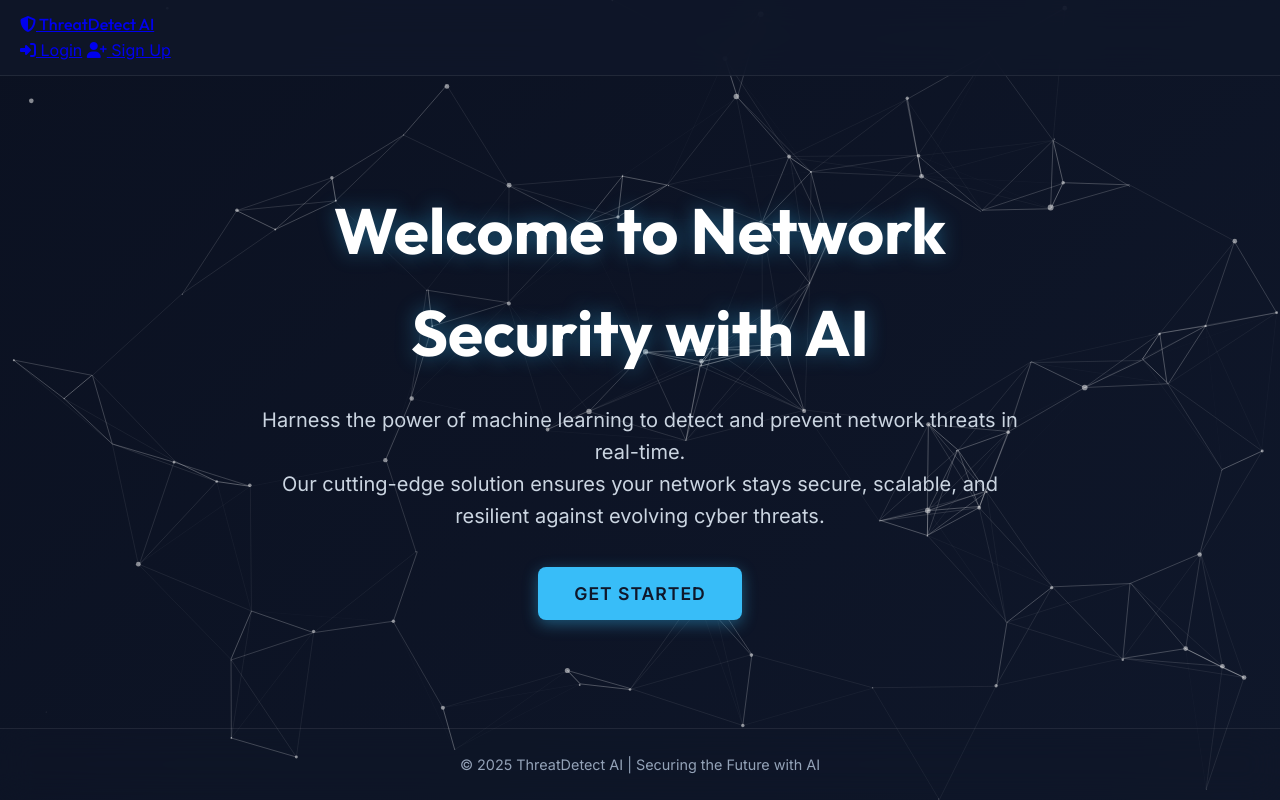
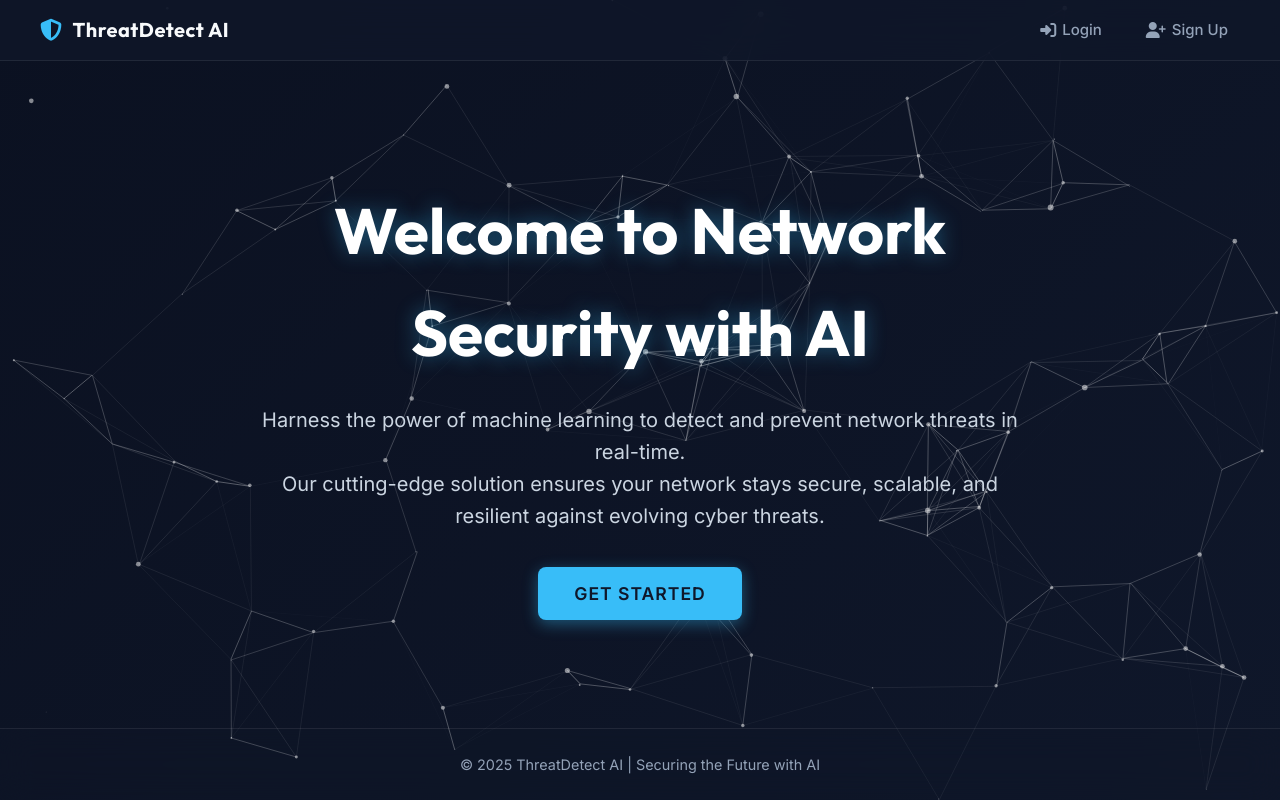
Before and after one commit to pranjalrohankar/MachineLearnning, a Flask app: page / in a window 1280 px wide. Run offline with Flask 3, Linux system fonts and the light colour scheme; parts of the project's set-up code (start-up, migrations or seed data) failed here and were passed over.

Commit message:
UI: Restored missing navbar styles

```diff
--- a/static/css/style.css
+++ b/static/css/style.css
@@ -53,6 +53,65 @@ h1, h2, h3, h4, h5, h6, .nav-brand {
 .navbar select:hover {
     background-color: rgba(56, 189, 248, 0.1);
     border-color: #38BDF8;
+}
+
+.nav-container {
+    max-width: 1200px;
+    margin: 0 auto;
+    display: flex;
+    justify-content: space-between;
+    align-items: center;
+    width: 100%;
+}
+
+.nav-brand {
+    display: flex;
+    align-items: center;
+    gap: 10px;
+    color: #F8FAFC !important;
+    text-decoration: none;
+    font-size: 20px;
+    font-weight: 700;
+    letter-spacing: 0.5px;
+    transition: transform 0.3s ease;
+}
+
+.nav-brand:hover {
+    transform: translateY(-1px);
+    color: #38BDF8 !important;
+}
+
+.nav-brand i {
+    color: #38BDF8;
+    font-size: 22px;
+}
+
+.nav-links {
+    display: flex;
+    align-items: center;
+    gap: 20px;
+}
+
+.nav-link {
+    color: #94A3B8 !important;
+    text-decoration: none;
+    font-size: 15px;
+    font-weight: 500;
+    display: flex;
+    align-items: center;
+    gap: 6px;
+    padding: 6px 12px;
+    border-radius: 6px;
+    transition: all 0.3s ease;
+}
+
+.nav-link:hover {
+    color: #F8FAFC !important;
+    background: rgba(255, 255, 255, 0.1);
+}
+
+.nav-link i {
+    font-size: 16px;
 }
 
 /* Main Content Containers */
```
Also changed, not shown: templates/styles.css (+59 -0 lines).
